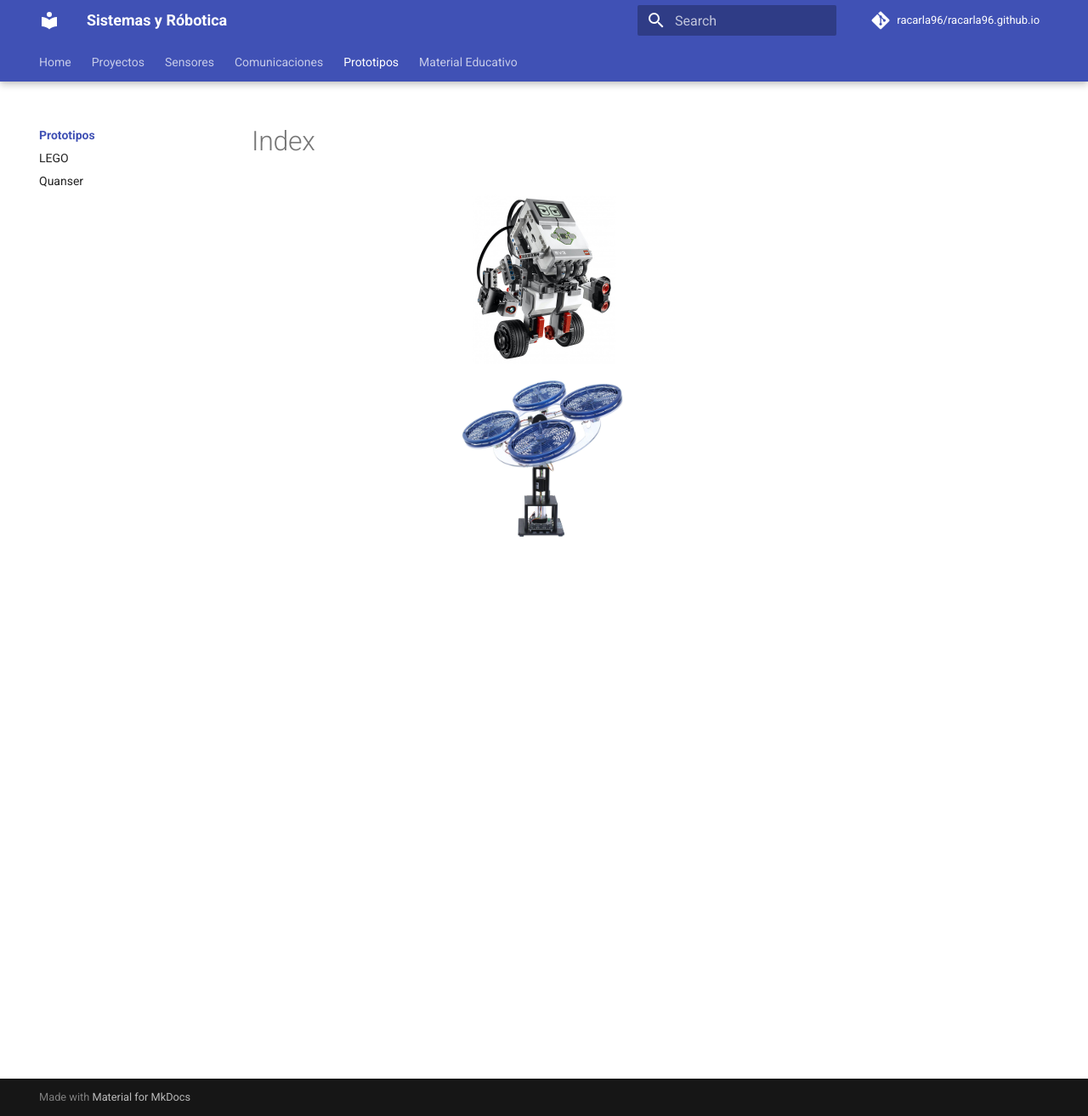
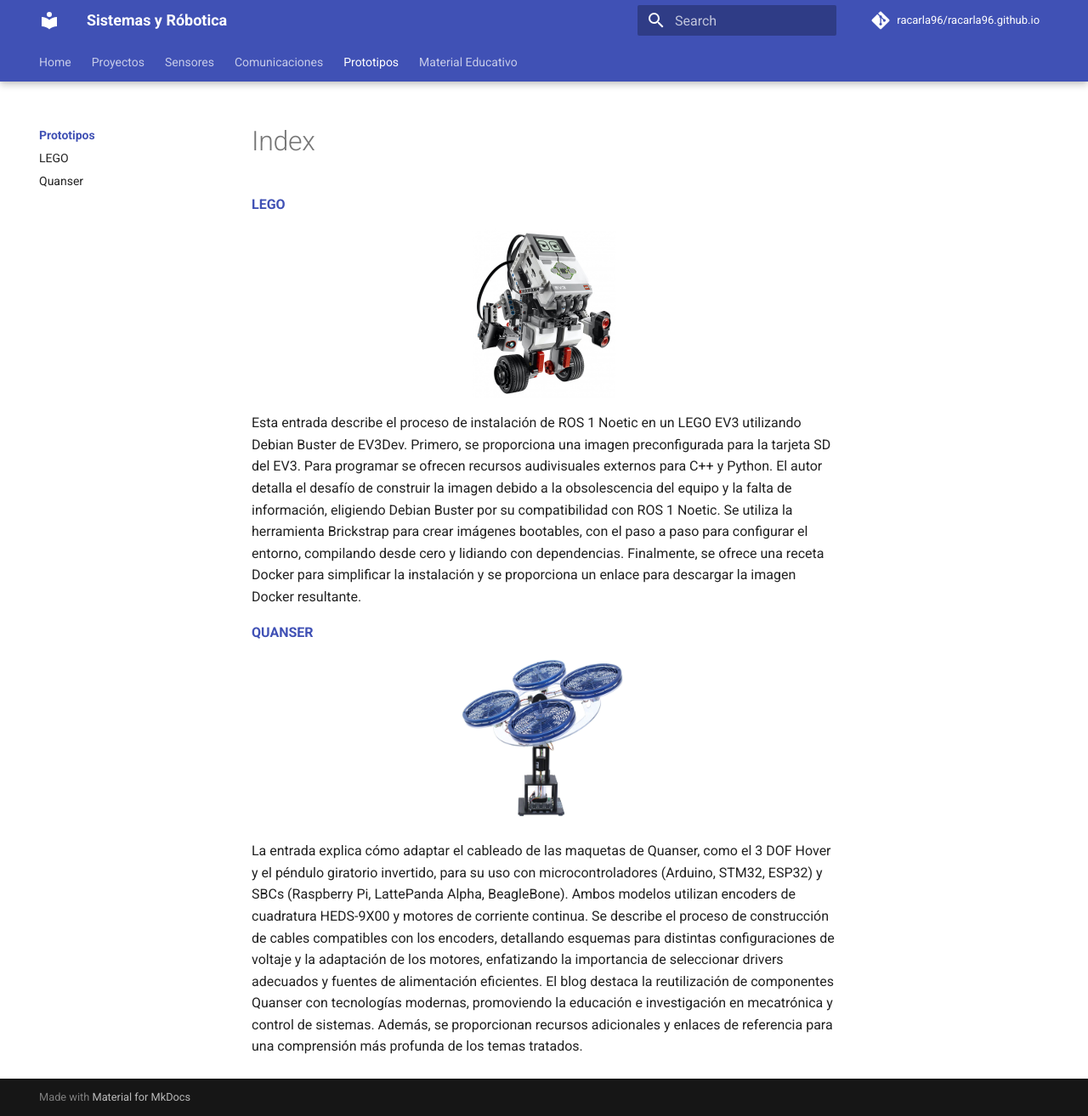
Before and after one commit to racarla96/racarla96.github.io, an MkDocs documentation site: the page built from docs/prototipos/index.md, in a window 1280 px wide and 1314 px high. Shown: the whole window at 85% size. Built offline with MkDocs 1.6.1 and Material for MkDocs 9.7.7, drawn with Linux system fonts in a browser that asks for light colours; comment, search, counter and statistics services are not loaded.

Commit message:
Actualización de contenido

```diff
--- a/docs/prototipos/index.md
+++ b/docs/prototipos/index.md
@@ -1,3 +1,11 @@
-<a href="https://racarla96.github.io/prototipos/quanser/"><img src="img\lego-ev3.jpg" alt="conector-din-4-pines-macho-motor-wiring.jpg" style="width:auto;height:200px;"></a>
+<a href="https://racarla96.github.io/prototipos/lego/">**LEGO**</a>
 
-<a href="https://racarla96.github.io/prototipos/lego/"><img src="img\quanser_3_hover_dof.jpg" alt="conector-din-4-pines-macho-motor-wiring.jpg" style="width:auto;height:200px;"></a>
+<a href="https://racarla96.github.io/prototipos/lego/"><img src="img\lego-ev3.jpg" style="width:auto;height:200px;"></a>
+
+Esta entrada describe el proceso de instalación de ROS 1 Noetic en un LEGO EV3 utilizando Debian Buster de EV3Dev. Primero, se proporciona una imagen preconfigurada para la tarjeta SD del EV3. Para programar se ofrecen recursos audivisuales externos para C++ y Python. El autor detalla el desafío de construir la imagen debido a la obsolescencia del equipo y la falta de información, eligiendo Debian Buster por su compatibilidad con ROS 1 Noetic. Se utiliza la herramienta Brickstrap para crear imágenes bootables, con el paso a paso para configurar el entorno, compilando desde cero y lidiando con dependencias. Finalmente, se ofrece una receta Docker para simplificar la instalación y se proporciona un enlace para descargar la imagen Docker resultante.
+
+<a href="https://racarla96.github.io/prototipos/quanser/">**QUANSER**</a>
+
+<a href="https://racarla96.github.io/prototipos/quanser/"><img src="img\quanser_3_hover_dof.jpg" style="width:auto;height:200px;"></a>
+
+La entrada explica cómo adaptar el cableado de las maquetas de Quanser, como el 3 DOF Hover y el péndulo giratorio invertido, para su uso con microcontroladores (Arduino, STM32, ESP32) y SBCs (Raspberry Pi, LattePanda Alpha, BeagleBone). Ambos modelos utilizan encoders de cuadratura HEDS-9X00 y motores de corriente continua. Se describe el proceso de construcción de cables compatibles con los encoders, detallando esquemas para distintas configuraciones de voltaje y la adaptación de los motores, enfatizando la importancia de seleccionar drivers adecuados y fuentes de alimentación eficientes. El blog destaca la reutilización de componentes Quanser con tecnologías modernas, promoviendo la educación e investigación en mecatrónica y control de sistemas. Además, se proporcionan recursos adicionales y enlaces de referencia para una comprensión más profunda de los temas tratados.
--- a/docs/stylesheets/extra.css
+++ b/docs/stylesheets/extra.css
@@ -2,6 +2,7 @@ img {
     display: block;
     margin-left: auto;
     margin-right: auto;
+    margin-top: 5px;
     width:auto;
     height:200px;
 }
```
Also changed, not shown: docs/prototipos/lego/index.md (+2 -2 lines), docs/prototipos/quanser/index.md (+2 -1 lines).
